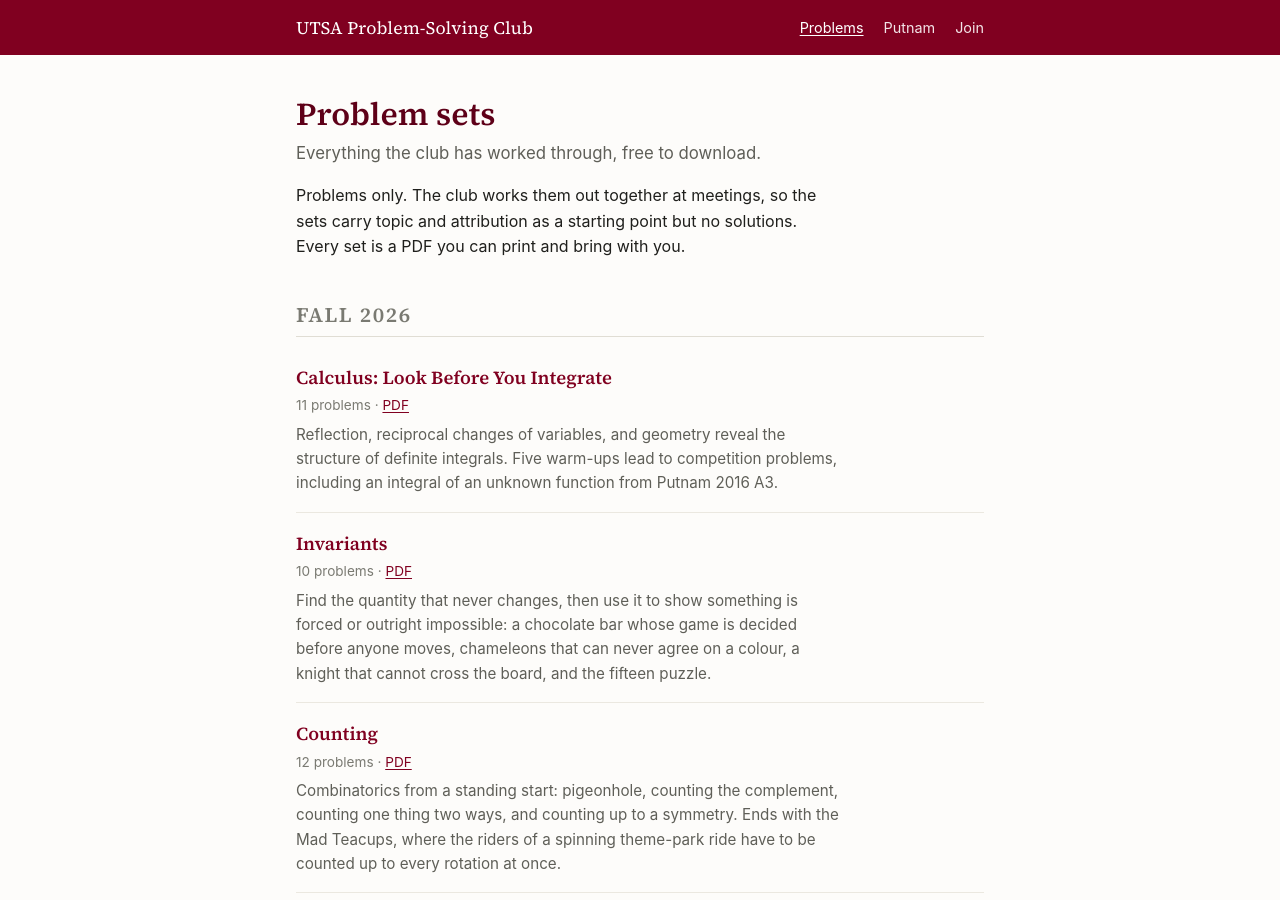
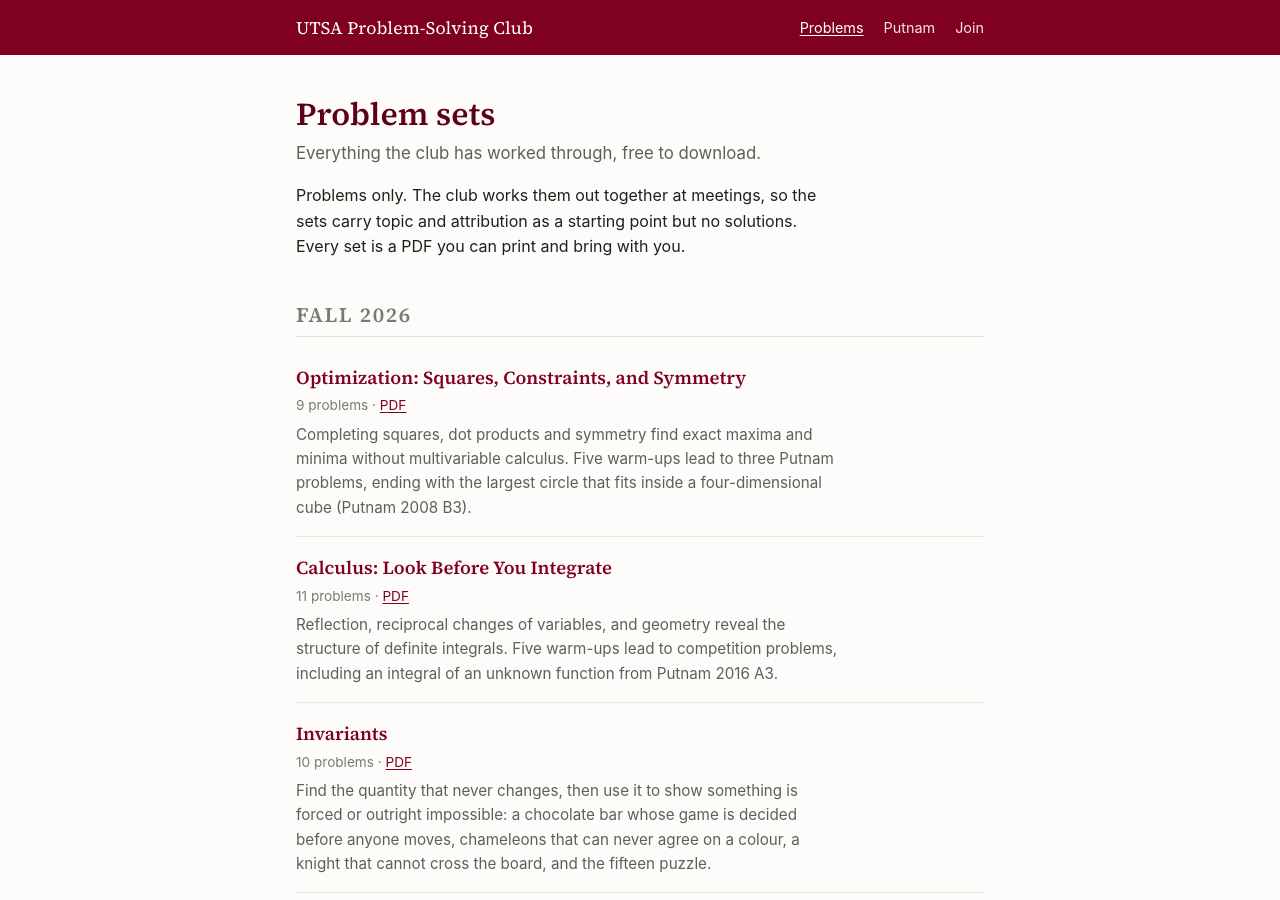
Before and after one commit to eduenez/psclub, a Jekyll site: the page built from problems.md, in a window 1280 px wide and 900 px high. Built offline with Jekyll 4.4.1, drawn with Linux system fonts in a browser that asks for light colours.

Commit message:
Add the 21 October optimization set
Nine problems: five warm-ups (completing squares, Cauchy-Schwarz,
quadratic forms on a circle, circles parametrized in R^n) leading to
Putnam 1998 A1, 1996 A1 and 2008 B3. All three citations checked
against the Kedlaya archive.

The extractor now recognizes a difficulty range ("Easy--Medium") as a
difficulty. It used to recognize only a single level, so a range stayed
glued to the topic; this also fixes one toolkit problem that had the
same defect.

Co-Authored-By: Claude Opus 5.5 <noreply@anthropic.com>

```diff
--- a/_data/sets.yml
+++ b/_data/sets.yml
@@ -1,6 +1,41 @@
 # GENERATED by bin/extract-problems.py — do not edit by hand.
 # Source: /Users/eduenez/repos/teaching/ProblemSolving/ProblemSetsPSC
 # Re-run the script after changing any .tex file.
+
+- slug: optimization
+  title: "Optimization: Squares, Constraints, and Symmetry"
+  term: "Fall 2026"
+  date: "2026-10-21"
+  source_tex: "Fall2026/optimization.tex"
+  count: 9
+  blurb: "Completing squares, dot products and symmetry find exact maxima and minima without multivariable calculus. Five warm-ups lead to three Putnam problems, ending with the largest circle that fits inside a four-dimensional cube (Putnam 2008 B3)."
+  problems:
+    - title: "A Quadratic with a Floor"
+      topic: "Completing Squares"
+      difficulty: "Easy"
+    - title: "A Plane and a Sphere"
+      topic: "Dot Products"
+      difficulty: "Easy"
+    - title: "The Range of a Moving Coordinate"
+      topic: "Trigonometry"
+      difficulty: "Easy"
+    - title: "A Quadratic on a Circle"
+      topic: "Quadratic Forms"
+      difficulty: "Easy–Medium"
+    - title: "A Circle with Many Coordinates"
+      topic: "Vectors / Parametric Geometry"
+      difficulty: "Medium"
+    - title: "A Cube in a Cone"
+      topic: "Geometry / Putnam First Position"
+      source: "Putnam 1998 A1"
+    - title: "Packing Two Squares"
+      topic: "Optimization / Putnam First Position"
+      source: "Putnam 1996 A1"
+    - title: "Three Coordinates, One Product"
+      topic: "Optimization / Competition Style"
+    - title: "A Circle in a Four-Dimensional Cube"
+      topic: "Geometric Optimization / Putnam B3"
+      source: "Putnam 2008 B3"
 
 - slug: calculus
   title: "Calculus: Look Before You Integrate"
@@ -198,7 +233,8 @@
       topic: "Number Theory & Combinatorics / Sieving"
       difficulty: "Easy"
     - title: "Too many zeros!!! Plus: one-fourth of a mystery"
-      topic: "Number Theory & Combinatorics / Sieving and Factorials / Easy–Medium"
+      topic: "Number Theory & Combinatorics / Sieving and Factorials"
+      difficulty: "Easy–Medium"
     - title: "Spreading a Fixed Total"
       topic: "Analysis / Series"
       difficulty: "Medium"
--- /dev/null
+++ b/problems/optimization.md
@@ -0,0 +1,8 @@
+---
+layout: set
+slug: optimization
+title: "Optimization: Squares, Constraints, and Symmetry"
+permalink: /problems/optimization/
+description: >-
+  Completing squares, dot products and symmetry find exact maxima and minima without multivariable calculus. Five warm-ups lead to three Putnam problems, ending with the largest circle that fits inside a four-dimensional cube (Putnam 2008 B3).
+---
```
Also changed, not shown: CLAUDE.md (+1 -1 lines), bin/extract-problems.py (+14 -2 lines), 2 other files.
